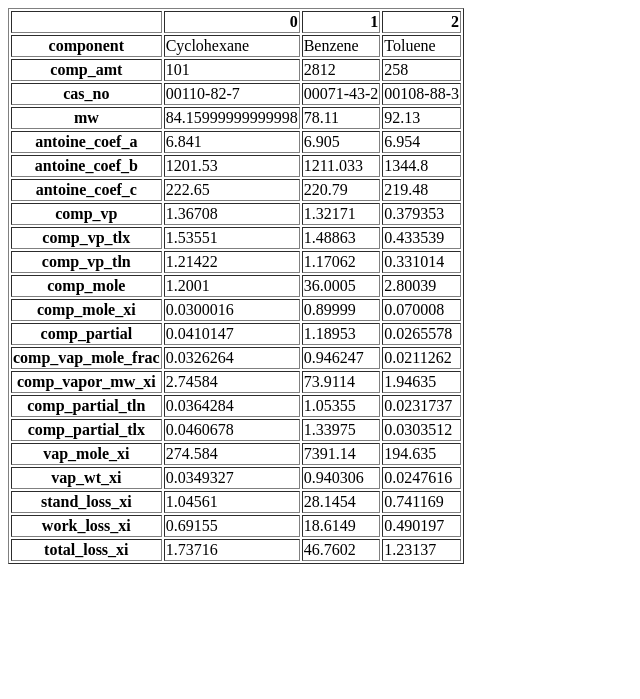
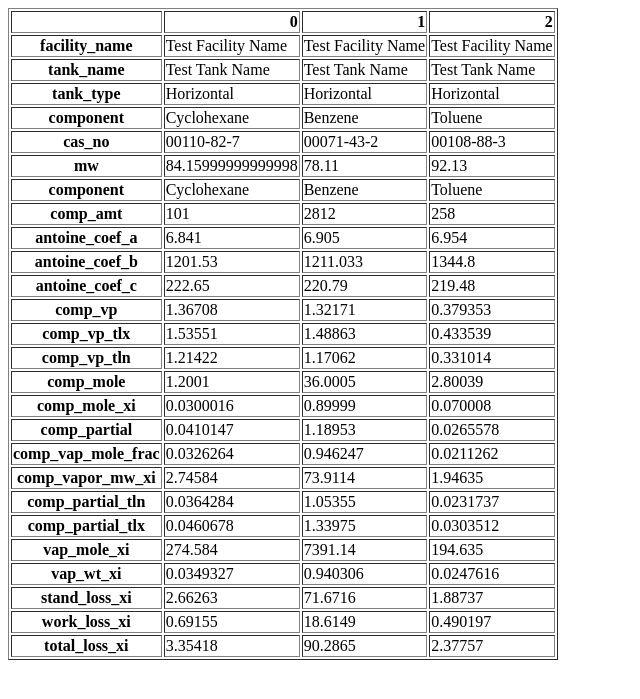
Before and after one commit to grantaguinaldo/tanks_409d-1, a Flask app: page /results in a window 1280 px wide. Shown: the top 699 px of the page, without its empty margins (0-640 px from the left). Run offline with Flask 2, Linux system fonts and the light colour scheme.

Commit message:
added horizontal roof calculations

```diff
--- a/app.py
+++ b/app.py
@@ -27,6 +27,9 @@ def vfrtk():
     ANNUAL_QUANTITY = POST_DATA['input_qty']
     DEFAULT_LIST = POST_DATA['input_default']
     CONDITION_LIST = POST_DATA['input_condition']
+    INPUT_TANK_TYPE = POST_DATA['input_tank_type']
+    INPUT_TANK_NAME = POST_DATA['input_tank_name']
+    INPUT_FACILITY_NAME = POST_DATA['input_facility_name']
 
     MET_LIST = filterMetList(df=df_met, input_city=INPUT_CITY)
 
@@ -35,26 +38,30 @@ def vfrtk():
                               shade=CONDITION_LIST[1],
                               condition=CONDITION_LIST[2])
 
-    tank = VerticalFixedRoofTank(tkshellht=INPUT_TANK[0],                 # From User Data
-                                 skliqht=INPUT_TANK[1],                   # From User Data
-                                 tkrfslope=DEFAULT_LIST[0],               # Default
-                                 diameter=INPUT_TANK[2],                  # From User Data
-                                 ins=DEFAULT_LIST[1],                     # Default
-                                 solarabs=solarabs,
-                                 tax=MET_LIST[0][5],                      # From Met Table
-                                 tan=MET_LIST[0][6],                      # From Met Table
-                                 atmplocal=MET_LIST[0][0],                # From Met Table
-                                 throughput=INPUT_CONTENTS[0],            # From User Data
-                                 productfactor=INPUT_CONTENTS[1],         # From User Data
-                                 hlx=INPUT_CONTENTS[2],                   # From User Data
-                                 hln=INPUT_CONTENTS[3],                   # From User Data
-                                 ventsetting=DEFAULT_LIST[2])             # Default
+    tank = FixedRoofTank(tkshellht=INPUT_TANK[0],                         # From User Data
+                         skliqht=INPUT_TANK[1],                   # From User Data
+                         tkrfslope=DEFAULT_LIST[0],               # Default
+                         diameter=INPUT_TANK[2],                  # From User Data
+                         ins=DEFAULT_LIST[1],                     # Default
+                         solarabs=solarabs,
+                         tax=MET_LIST[0][5],                      # From Met Table
+                         tan=MET_LIST[0][6],                      # From Met Table
+                         atmplocal=MET_LIST[0][0],                # From Met Table
+                         throughput=INPUT_CONTENTS[0],            # From User Data
+                         productfactor=INPUT_CONTENTS[1],         # From User Data
+                         hlx=INPUT_CONTENTS[2],                   # From User Data
+                         hln=INPUT_CONTENTS[3],                   # From User Data
+                         ventsetting=DEFAULT_LIST[2],
+                         tanktype=INPUT_TANK_TYPE)                # Default
 
     calculation(df=df_chem,
                 chem_list=CHEM_LIST,
                 annual_qty=ANNUAL_QUANTITY,
                 tank=tank,
-                file_name='vert_fixed_roof_tk.html')
+                file_name='vert_fixed_roof_tk.html',
+                tank_name=INPUT_TANK_NAME,
+                tank_type=INPUT_TANK_TYPE,
+                facility_name=INPUT_FACILITY_NAME)
 
     print('At the end of the script!')
 
--- a/example_post_request.py
+++ b/example_post_request.py
@@ -7,7 +7,8 @@ POST_JSON = {
     'input_chem': ['Cyclohexane', 'Benzene', 'Toluene'],  # From User Data
     'input_qty': [101, 2812, 258],                        # From User Data
     'input_default': [0.0625, 1491, 1],                   # tkrfslope, ins, ventsetting
-    'input_condition': ['White', 'None', 'Average']       # color, shade, condition
+    'input_condition': ['White', 'None', 'Average'],      # color, shade, condition
+    'input_tank_type': 'Vertical'                         # From User Data
 }
 
 r.post('http://127.0.0.1:5000/api/vfrtk', json=POST_JSON)
--- a/templates/vert_fixed_roof_tk.html
+++ b/templates/vert_fixed_roof_tk.html
@@ -1,4 +1,4 @@
-<table border="1" class="dataframe">
+<table border="1" class="dataframe emission summary">
   <thead>
     <tr style="text-align: right;">
       <th></th>
@@ -9,16 +9,28 @@
   </thead>
   <tbody>
     <tr>
+      <th>facility_name</th>
+      <td>Test Facility Name</td>
+      <td>Test Facility Name</td>
+      <td>Test Facility Name</td>
+    </tr>
+    <tr>
+      <th>tank_name</th>
+      <td>Test Tank Name</td>
+      <td>Test Tank Name</td>
+      <td>Test Tank Name</td>
+    </tr>
+    <tr>
+      <th>tank_type</th>
+      <td>Horizontal</td>
+      <td>Horizontal</td>
+      <td>Horizontal</td>
+    </tr>
+    <tr>
       <th>component</th>
       <td>Cyclohexane</td>
       <td>Benzene</td>
       <td>Toluene</td>
-    </tr>
-    <tr>
-      <th>comp_amt</th>
-      <td>101</td>
-      <td>2812</td>
-      <td>258</td>
     </tr>
     <tr>
       <th>cas_no</th>
@@ -31,6 +43,18 @@
       <td>84.15999999999998</td>
       <td>78.11</td>
       <td>92.13</td>
+    </tr>
+    <tr>
+      <th>component</th>
+      <td>Cyclohexane</td>
+      <td>Benzene</td>
+      <td>Toluene</td>
+    </tr>
+    <tr>
+      <th>comp_amt</th>
+      <td>101</td>
+      <td>2812</td>
+      <td>258</td>
     </tr>
     <tr>
       <th>antoine_coef_a</th>
@@ -124,9 +148,9 @@
     </tr>
     <tr>
       <th>stand_loss_xi</th>
-      <td>1.04561</td>
-      <td>28.1454</td>
-      <td>0.741169</td>
+      <td>2.66263</td>
+      <td>71.6716</td>
+      <td>1.88737</td>
     </tr>
     <tr>
       <th>work_loss_xi</th>
@@ -136,9 +160,9 @@
     </tr>
     <tr>
       <th>total_loss_xi</th>
-      <td>1.73716</td>
-      <td>46.7602</td>
-      <td>1.23137</td>
+      <td>3.35418</td>
+      <td>90.2865</td>
+      <td>2.37757</td>
     </tr>
   </tbody>
 </table>
```
Also changed, not shown: tanks_helper.py (+43 -7 lines), templates/loss_summary.html (added, +18 -0 lines), 1 other file.
